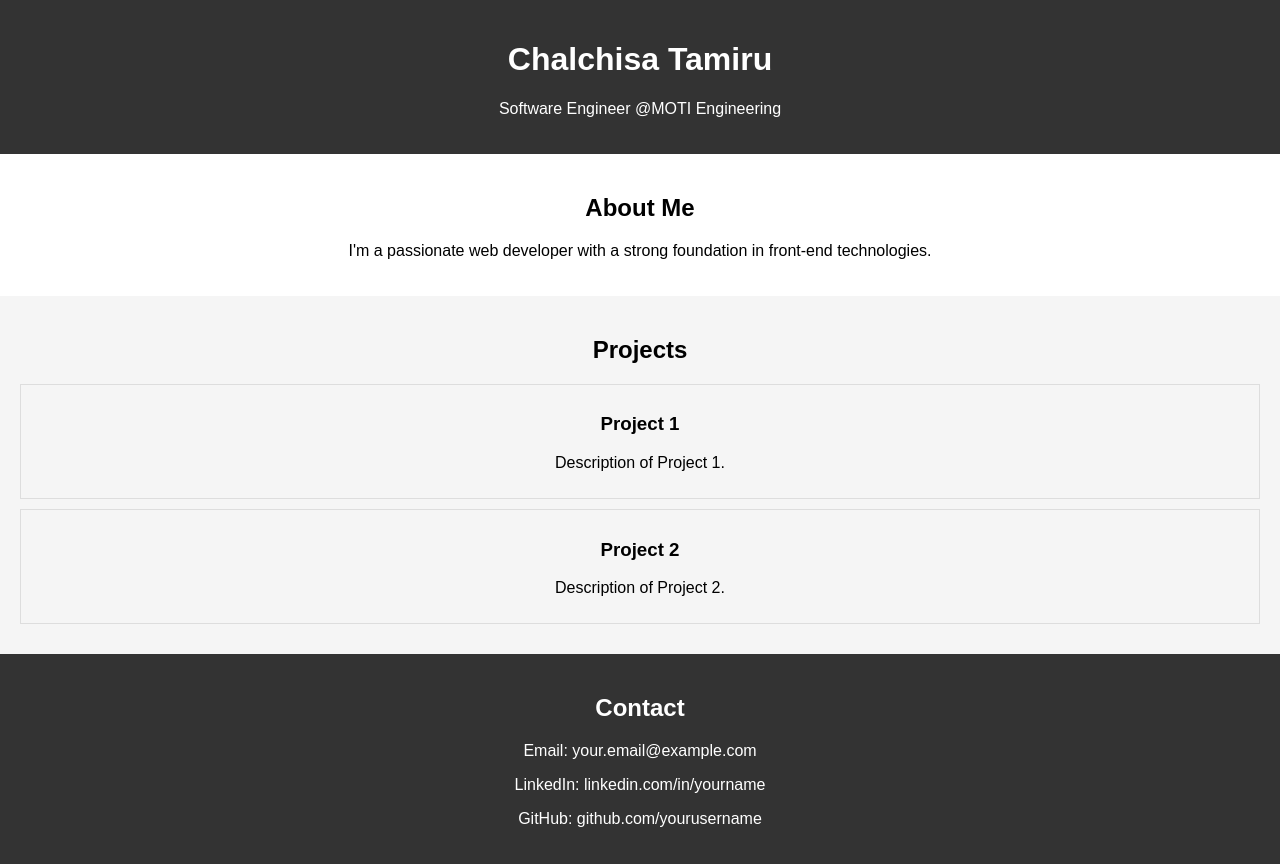
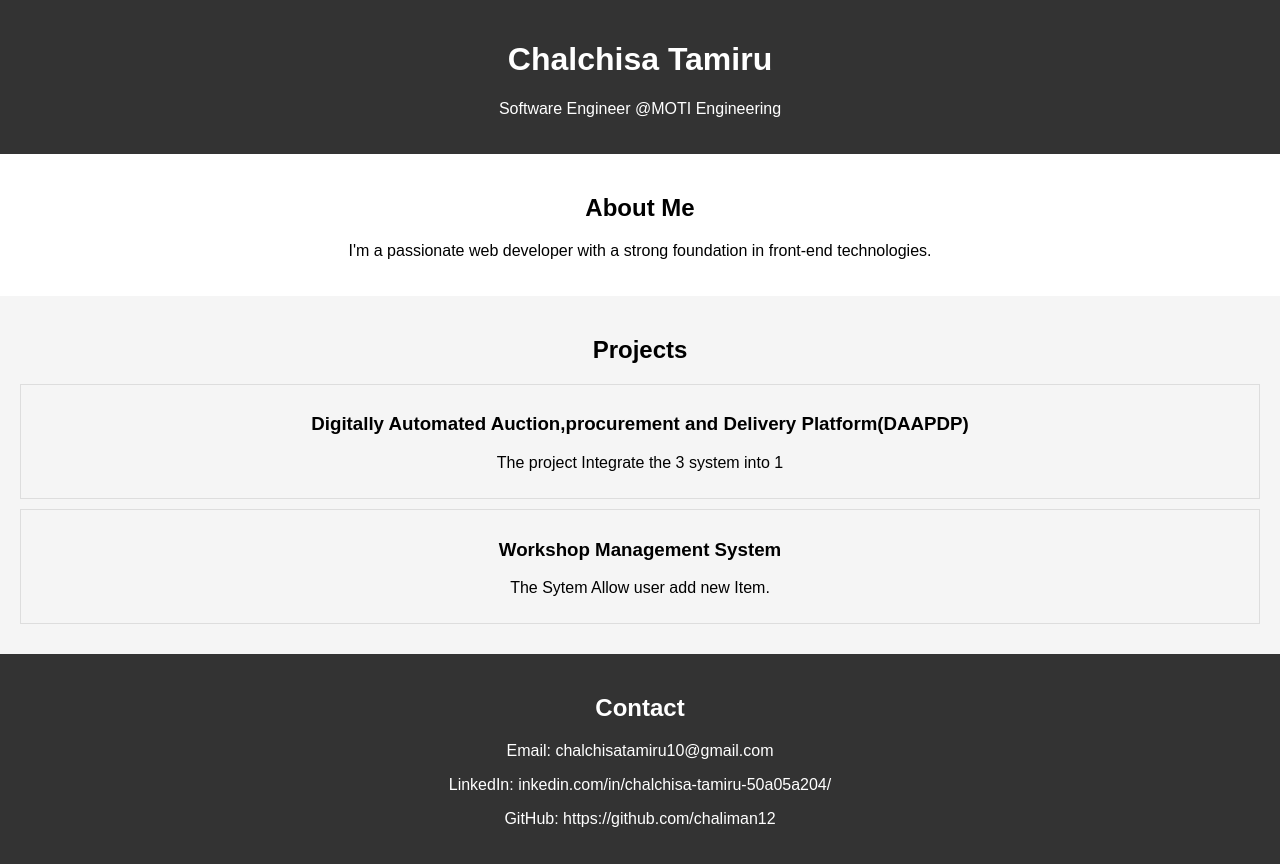
Before and after one commit to chaliman12/portfolio, a React (Create React App) app: page / in a window 1280 px wide. Built offline with nearby package versions, Linux system fonts and the light colour scheme.

Commit message:
first portfolio

```diff
--- a/src/Contact.js
+++ b/src/Contact.js
@@ -5,9 +5,9 @@ const Contact = () => {
   return (
     <section className="contact">
       <h2>Contact</h2>
-      <p>Email: your.email@example.com</p>
-      <p>LinkedIn: linkedin.com/in/yourname</p>
-      <p>GitHub: github.com/yourusername</p>
+      <p>Email: chalchisatamiru10@gmail.com</p>
+      <p>LinkedIn: inkedin.com/in/chalchisa-tamiru-50a05a204/</p>
+      <p>GitHub: https://github.com/chaliman12</p>
     </section>
   );
 };
--- a/src/Projects.js
+++ b/src/Projects.js
@@ -6,12 +6,14 @@ const Projects = () => {
     <section className="projects">
       <h2>Projects</h2>
       <div className="project">
-        <h3>Project 1</h3>
-        <p>Description of Project 1.</p>
+        <h3>Digitally Automated Auction,procurement and Delivery Platform(DAAPDP)</h3>
+        <p>The project Integrate the 3 system into 1</p>
       </div>
       <div className="project">
-        <h3>Project 2</h3>
-        <p>Description of Project 2.</p>
+        <h3>Workshop Management System </h3>
+        <p>The Sytem Allow user add new Item.
+
+        </p>
       </div>
     </section>
   );
```
